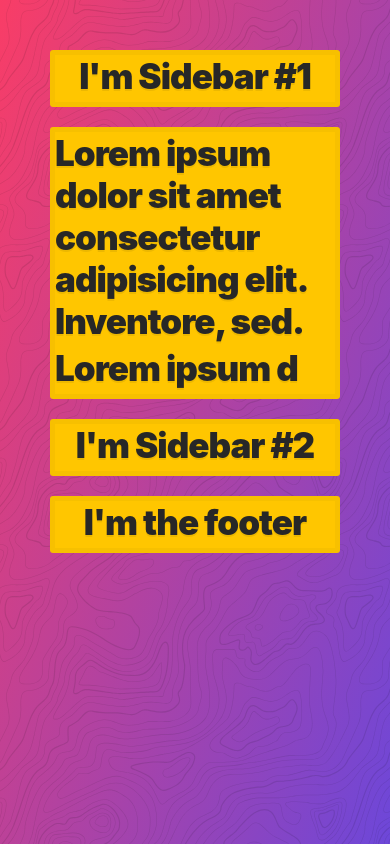
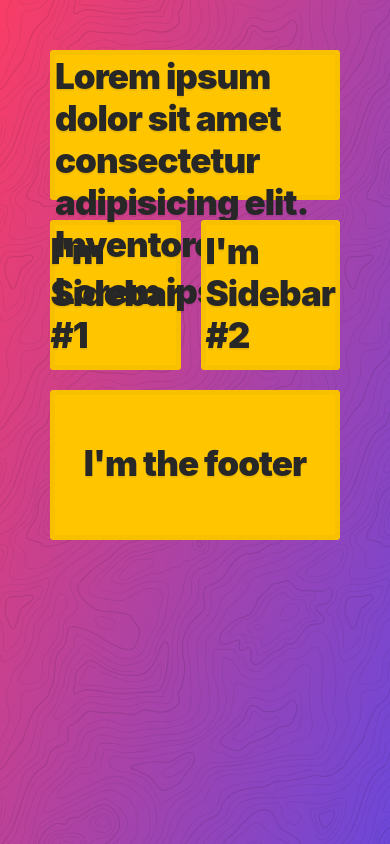
Before and after one commit to arushgupta/css-grid, a plain HTML site: page 14 - Grid Template Areas/areas.html in a window 390 px wide. Drawn offline with Linux system fonts and the light colour scheme.

Commit message:
defining grid-template-area

```diff
--- /dev/null
+++ b/14 - Grid Template Areas/areas.css
@@ -0,0 +1,35 @@
+.container {
+  display: grid;
+  grid-gap: 20px;
+  grid-template-columns: 1fr 10fr 1fr;
+  grid-template-rows: 150px 150px 150px;
+  grid-template-areas:
+    "sidebar-1 content sidebar-2"
+    "sidebar-1 content sidebar-2"
+    "footer footer footer"
+}
+
+.footer {
+  grid-area: footer;
+}
+
+.item1 {
+  grid-area: sidebar-1;
+}
+
+.item2 {
+  grid-area: content;
+}
+
+.item3 {
+  grid-area: sidebar-2;
+}
+
+@media (max-width: 700px) {
+  .container {
+    grid-template-areas:
+      "content content content"
+      "sidebar-1 sidebar-1 sidebar-2"
+      "footer footer footer"
+  }
+}
--- a/14 - Grid Template Areas/areas.html
+++ b/14 - Grid Template Areas/areas.html
@@ -3,8 +3,10 @@
 
 <head>
   <meta charset="UTF-8">
+  <meta name="author" content="Arush Gupta">
   <meta name="viewport" content="width=device-width, initial-scale=1.0">
   <link rel="stylesheet" href="../assets/style.css">
+  <link rel="stylesheet" href="areas.css">
   <title>Grid Template Areas</title>
 </head>
 
@@ -24,13 +26,6 @@
       <p>I'm the footer</p>
     </div>
   </div>
-
-  <style>
-    .container {
-      display: grid;
-      grid-gap: 20px;
-    }
-  </style>
 </body>
 
 </html>
```
